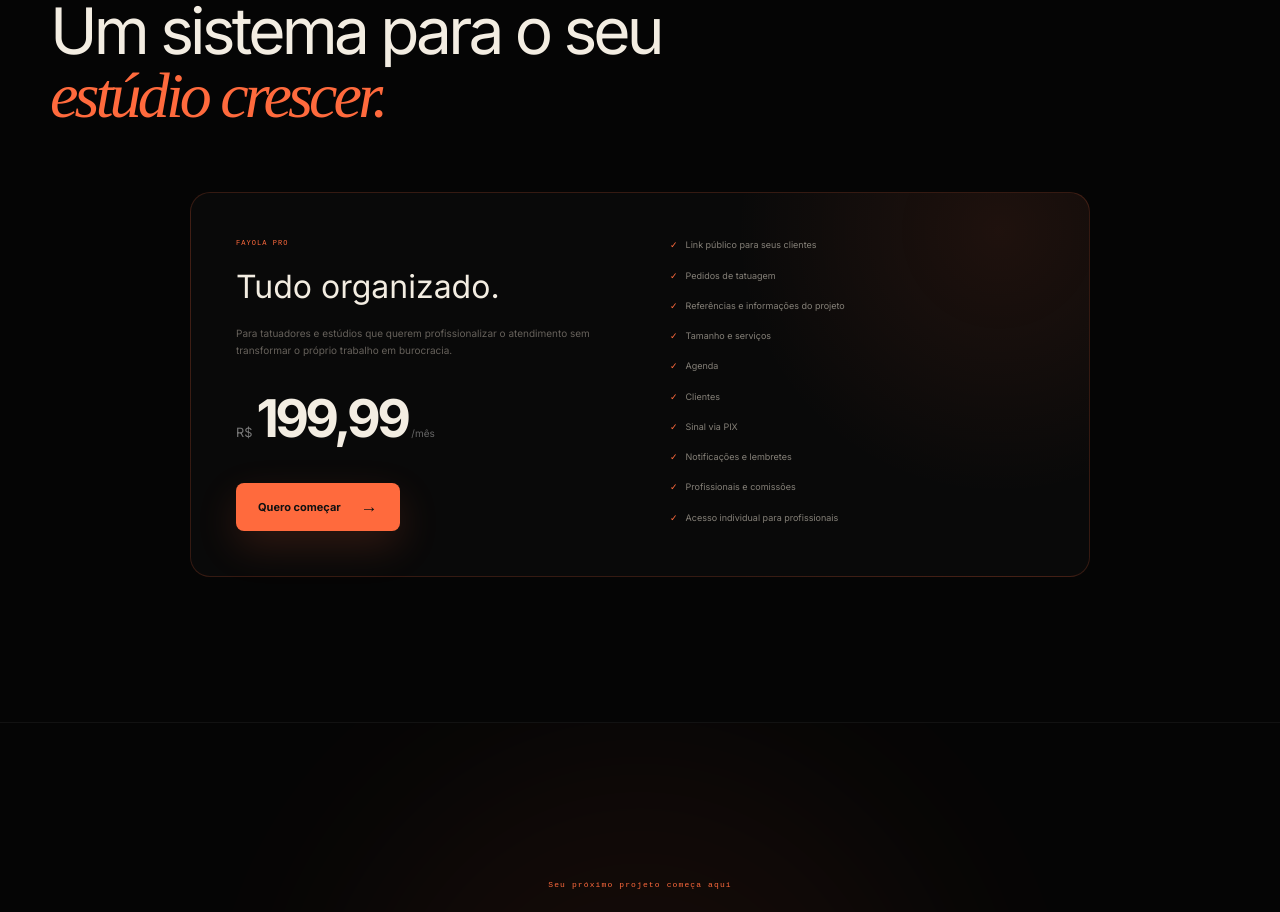
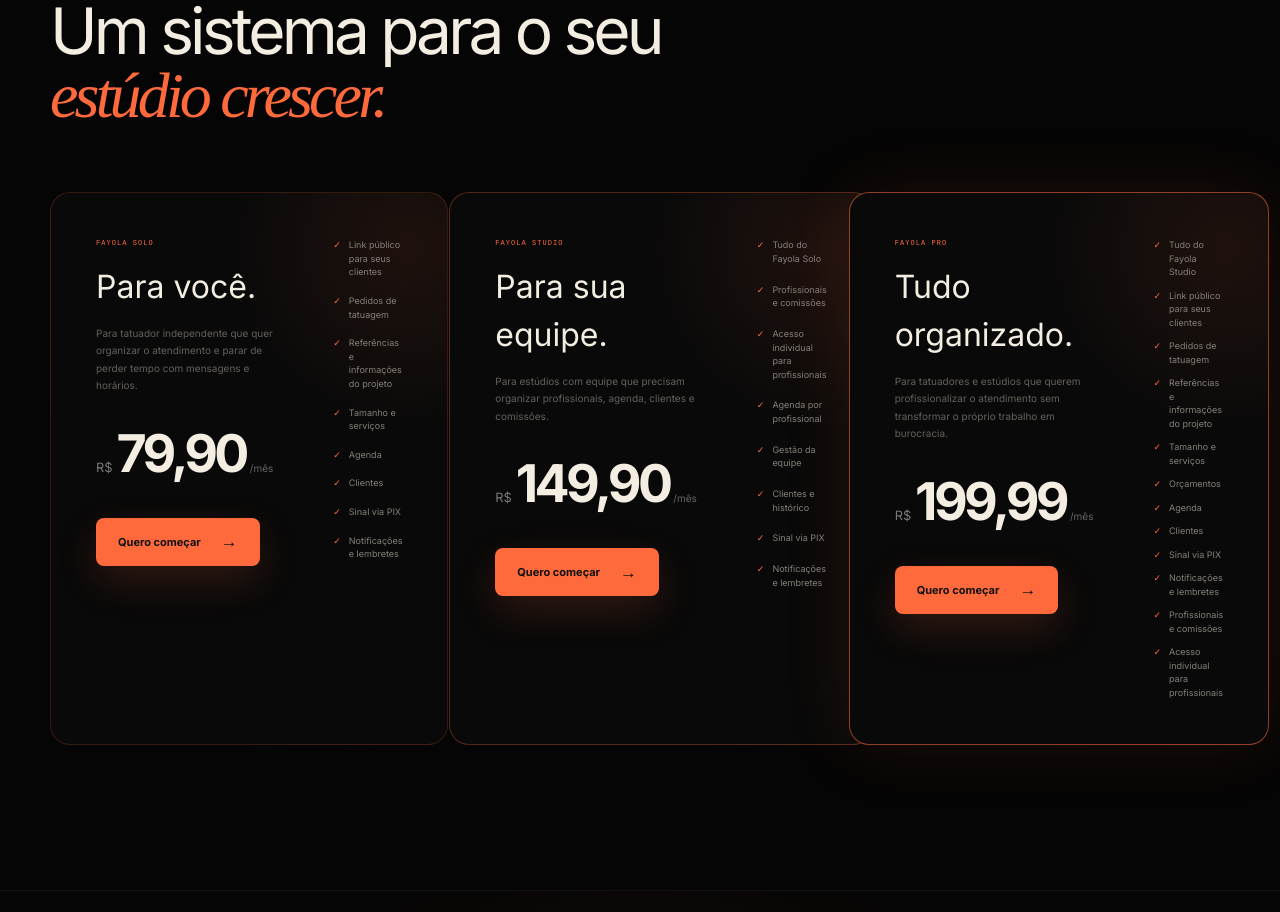
Before and after one commit to liliansantana690-byte/fayola-frontend, a React (Create React App) app: page / in a window 1280 px wide. Shown: the part 7620-8532 px from the top of the page. Built offline with nearby package versions, Linux system fonts and the light colour scheme; no server answers.

Commit message:
fluxo do plano

```diff
--- a/src/pages/Landing.js
+++ b/src/pages/Landing.js
@@ -3351,6 +3351,19 @@
 
     <Reveal delay={.1}>
 
+      <div
+        style={{
+          display: "grid",
+          gridTemplateColumns: "repeat(3, minmax(0, 1fr))",
+          gap: 18,
+          alignItems: "stretch",
+        }}
+      >
+
+        {/* =====================================================
+            FAYOLA SOLO
+            ===================================================== */}
+
         <div className="price-card">
 
           <div className="price-grid">
@@ -3358,6 +3371,159 @@
             <div>
 
               <div className="price-label">
+                FAYOLA SOLO
+              </div>
+
+              <h3>
+                Para você.
+              </h3>
+
+              <p className="price-description">
+                Para tatuador independente que quer
+                organizar o atendimento e parar de
+                perder tempo com mensagens e horários.
+              </p>
+
+              <div className="price-value">
+                <small>R$</small>
+                <strong>79,90</strong>
+                <span>/mês</span>
+              </div>
+
+              <MagneticButton
+                href={WHATSAPP_ASSINAR}
+                className="primary-button price-button"
+              >
+                Quero começar
+                <span>→</span>
+              </MagneticButton>
+
+            </div>
+
+            <div className="price-features">
+
+              {[
+                "Link público para seus clientes",
+                "Pedidos de tatuagem",
+                "Referências e informações do projeto",
+                "Tamanho e serviços",
+                "Agenda",
+                "Clientes",
+                "Sinal via PIX",
+                "Notificações e lembretes",
+              ].map((item) => (
+                <div
+                  className="price-feature"
+                  key={item}
+                >
+                  <span>✓</span>
+                  {item}
+                </div>
+              ))}
+
+            </div>
+
+          </div>
+
+        </div>
+
+
+        {/* =====================================================
+            FAYOLA STUDIO
+            ===================================================== */}
+
+        <div
+          className="price-card"
+          style={{
+            borderColor: "rgba(255,106,61,.30)",
+          }}
+        >
+
+          <div className="price-grid">
+
+            <div>
+
+              <div className="price-label">
+                FAYOLA STUDIO
+              </div>
+
+              <h3>
+                Para sua equipe.
+              </h3>
+
+              <p className="price-description">
+                Para estúdios com equipe que precisam
+                organizar profissionais, agenda,
+                clientes e comissões.
+              </p>
+
+              <div className="price-value">
+                <small>R$</small>
+                <strong>149,90</strong>
+                <span>/mês</span>
+              </div>
+
+              <MagneticButton
+                href={WHATSAPP_ASSINAR}
+                className="primary-button price-button"
+              >
+                Quero começar
+                <span>→</span>
+              </MagneticButton>
+
+            </div>
+
+            <div className="price-features">
+
+              {[
+                "Tudo do Fayola Solo",
+                "Profissionais e comissões",
+                "Acesso individual para profissionais",
+                "Agenda por profissional",
+                "Gestão da equipe",
+                "Clientes e histórico",
+                "Sinal via PIX",
+                "Notificações e lembretes",
+              ].map((item) => (
+                <div
+                  className="price-feature"
+                  key={item}
+                >
+                  <span>✓</span>
+                  {item}
+                </div>
+              ))}
+
+            </div>
+
+          </div>
+
+        </div>
+
+
+        {/* =====================================================
+            FAYOLA PRO
+            ===================================================== */}
+
+        <div
+          className="price-card"
+          style={{
+            borderColor: "rgba(255,106,61,.55)",
+            boxShadow:
+              "0 0 70px rgba(255,106,61,.10)",
+          }}
+        >
+
+          <div className="price-grid">
+
+            <div>
+
+              <div
+                className="price-label"
+                style={{
+                  color: "#ff6a3d",
+                }}
+              >
                 FAYOLA PRO
               </div>
 
@@ -3391,10 +3557,12 @@
             <div className="price-features">
 
               {[
+                "Tudo do Fayola Studio",
                 "Link público para seus clientes",
                 "Pedidos de tatuagem",
                 "Referências e informações do projeto",
                 "Tamanho e serviços",
+                "Orçamentos",
                 "Agenda",
                 "Clientes",
                 "Sinal via PIX",
@@ -3410,6 +3578,8 @@
                   {item}
                 </div>
               ))}
+
+            </div>
 
           </div>
 
```
Lines whose indentation alone changed are shown as unchanged.
